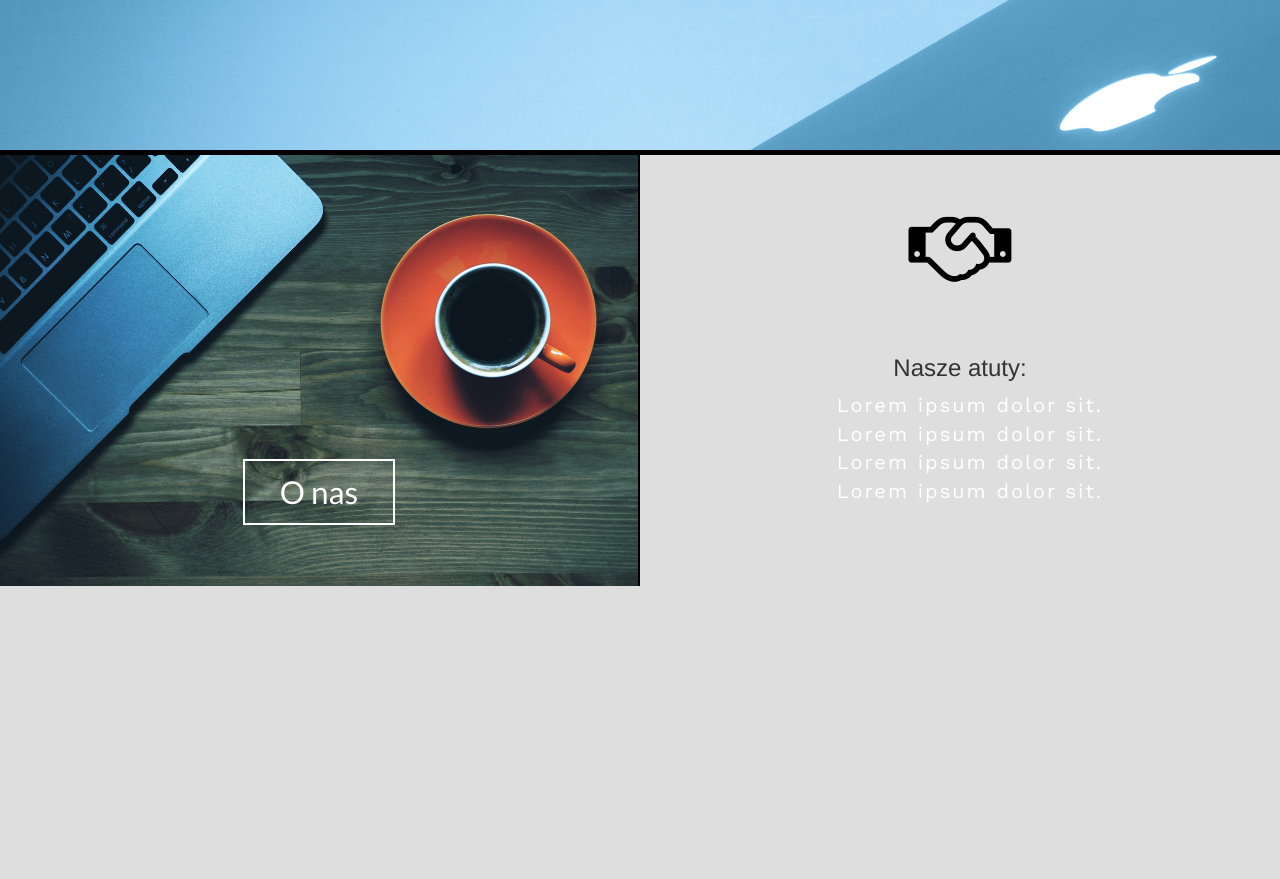
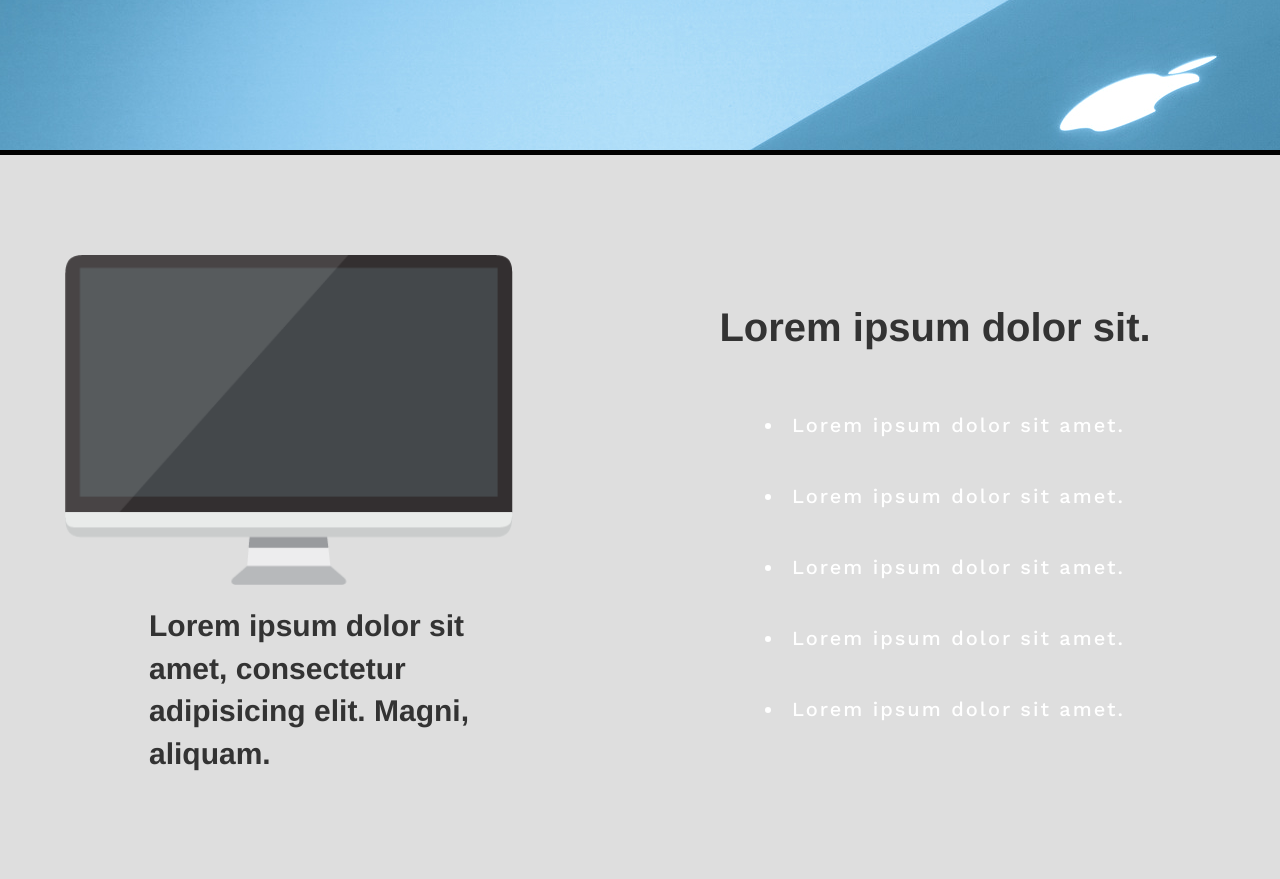
Before and after one commit to BambusPL/Stronka-w-Bootstrapie1, a plain HTML site: page index.html in a window 1280 px wide. Shown: the part 1760-2639 px from the top of the page. Before the commit the page ends 2346 px from the top, so only its background shows below. Drawn offline with nearby package versions, Linux system fonts and the light colour scheme; a web font is replaced by a local one.

Commit message:
zm
dodanie contentu

```diff
--- a/index.html
+++ b/index.html
@@ -100,7 +100,16 @@
 
 
            </section>
-           <!--<div class="col-lg-6 hidden-md-down">
+
+
+
+       </div>
+
+
+        </div>
+
+        <div class="container-fluid kont76">
+           <div class="col-lg-6 hidden-md-down">
               <figure id="foto10">
                   <img id="foto11" img src="img/monitor.png" alt="...">
                   <figcaption id="foto12">
@@ -120,12 +129,14 @@
                    <li>Lorem ipsum dolor sit amet.</li>
                    <li>Lorem ipsum dolor sit amet.</li>
                </ul>
-           </div>-->
+           </div>
+       </div>
 
 
-       </div>
 
-        </div>
+
+
+
      <div class = "container-fluid kont4">
          <div class = "col-lg-6 kont3-1">
              <p class="lead"><a class="btn btn-primary btn-lg jubutton3" href="#" role="button">O nas</a></p>
@@ -148,7 +159,8 @@
 
 
 
-   </div>
+
+
    <!--<footer class="container-fluid kont3" >
       <div class="row row5">
           <div class="col-lg-4">
--- a/style.css
+++ b/style.css
@@ -161,6 +161,7 @@ background-color: #CDCDCD;
 .klasa2
 {
     margin-top: 50px;
+    text-align: center;
 }
 
 #h3n
@@ -178,6 +179,11 @@ background-color: #CDCDCD;
     letter-spacing: 2px;
     font-weight: 500;
 
+}
+.klasa2 ul li
+{
+    text-align: center;
+    list-style-position: inside;
 }
 .klasa2 ul
 {
@@ -343,3 +349,12 @@ background-color: #CDCDCD;
 {
     list-style-type: none;
 }
+
+
+.kont76 {
+    height: 100%;
+    background-color: #dedede;
+    width: 100%;
+    border-bottom: 5px solid black;
+    padding: 50px;
+}
```
